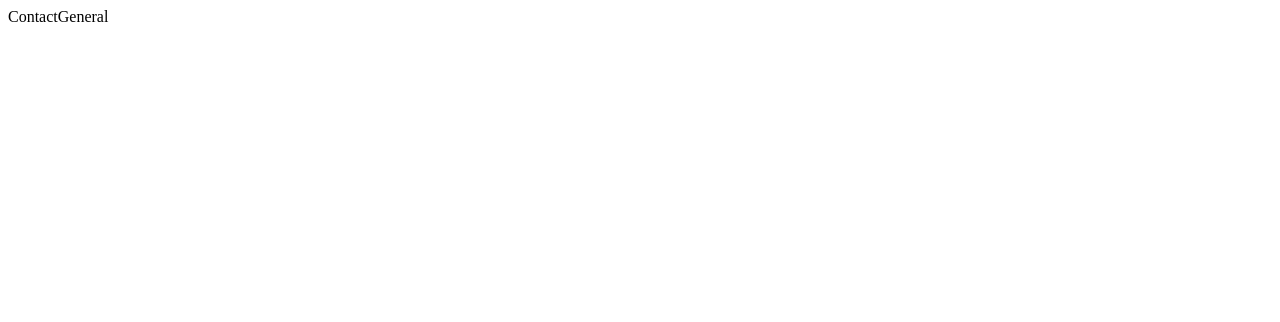
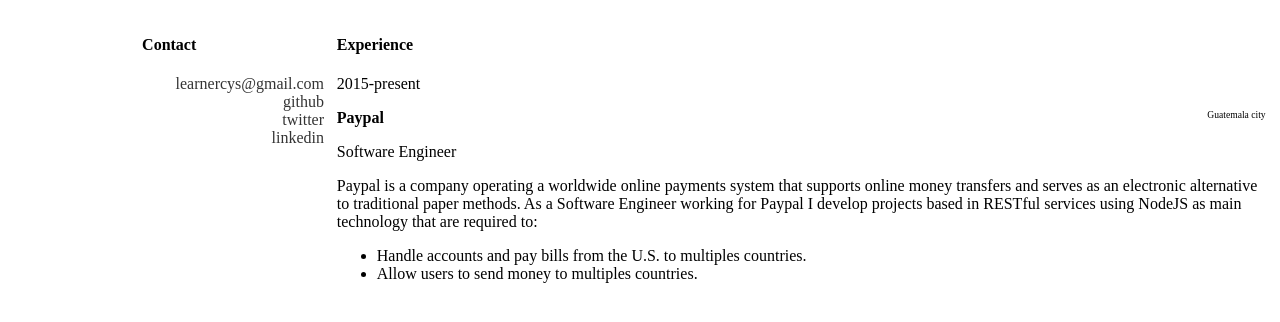
Before and after one commit to learnercys/learnercys.github.io, a Gatsby site: page / in a window 1280 px wide. Built offline with nearby package versions, Linux system fonts and the light colour scheme; Gatsby itself is replaced by a stand-in of ours.

Commit message:
[develop] Contact, About and configs * Add contact information(need to add styles) * Add experience initial information(need more details) * Add .editorconfig, always use 4 spaces indentation. * Fix indentation, to write less code by file, I decided to use 4 spaces indentation:     * the main idea behind this is that  I don't want to have to much code by line because       I would need to pay attention to more statements(per line). So in this way I'll       need to be careful about how I'm going to code because I'll have       less space.

```diff
--- /dev/null
+++ b/src/components/about.jsx
@@ -0,0 +1,33 @@
+import React, { Component } from 'react'
+import styles from './about.module.css'
+
+class General extends Component {
+    render() {
+        return (
+            <div>
+                <div>
+                    <h4>Experience</h4>
+                    <div className={styles.experience}>
+                        <div>2015-present</div>
+                        <div>
+                            <p><strong>Paypal</strong><span className={styles.city}>Guatemala city</span></p>
+                            <p>Software Engineer</p>
+                            <p>
+                                Paypal is a company operating a worldwide online payments system that supports
+                                online money transfers and serves as an electronic alternative to traditional
+                                paper methods. As a Software Engineer working for Paypal I develop projects based
+                                in RESTful services using NodeJS as main technology that are required to:
+                            </p>
+                            <ul>
+                                <li>Handle accounts and pay bills from the U.S. to multiples countries.</li>
+                                <li>Allow users to send money to multiples countries.</li>
+                            </ul>
+                        </div>
+                    </div>
+                </div>
+            </div>
+        );
+    }
+}
+
+export default General;
--- /dev/null
+++ b/src/components/about.module.css
@@ -0,0 +1,18 @@
+.experience {
+    display: flex;
+    flex-flow: row wrap;
+}
+
+/* inside experience should be only two childs */
+.experience > div:first-child {
+    flex: 1 auto;
+}
+
+.experience > div:last-child {
+    flex-grow: 3;
+}
+
+.city {
+    float: right;
+    font-size: 0.6rem;
+}
--- /dev/null
+++ b/src/components/contact.jsx
@@ -0,0 +1,20 @@
+import React, { Component } from 'react';
+import styles from './contact.module.css'
+
+class Contact extends Component {
+    render() {
+        return (
+            <div className={styles.container}>
+                <h4>Contact</h4>
+                <ul>
+                    <li><a href="mailto:learnercys@gmail.com">learnercys@gmail.com</a></li>
+                    <li><a href="https://github.com/learnercys">github</a></li>
+                    <li><a href="https://twitter.com/learnercys">twitter</a></li>
+                    <li><a href="https://www.linkedin.com/in/carlos-hernandez-1571b187/">linkedin</a></li>
+                </ul>
+            </div>
+        );
+    }
+}
+
+export default Contact;
--- /dev/null
+++ b/src/components/contact.module.css
@@ -0,0 +1,32 @@
+.container {
+    text-align: center;
+}
+
+.container a {
+    color: hsla(0, 0%, 0%, .8);
+    text-decoration: none;
+}
+
+.container p {
+    margin-bottom: 0.45rem;
+}
+
+.container ul {
+    list-style: none;
+    display: flex;
+    flex-flow: row wrap;
+}
+
+.container li {
+    flex: 1 auto;
+}
+
+@media (min-width: 768px) {
+    .container ul {
+        text-align: right;
+    }
+
+    .container li {
+        flex: 1 100%;
+    }
+}
--- a/src/layouts/index.js
+++ b/src/layouts/index.js
@@ -30,9 +30,7 @@
             ]}
         />
         <Header />
-    <div className={styles.container}>
-      {children()}
-    </div>
+        <div className={styles.container}>{children()}</div>
     </div>
 )
 
--- a/src/pages/index.js
+++ b/src/pages/index.js
@@ -1,11 +1,13 @@
 import React from 'react'
 import styles from './index.module.css'
+import Contact from '../components/contact'
+import About from '../components/about'
 
 const IndexPage = () => (
-  <div className={styles.container}>
-    <div className={styles.item}>Contact</div>
-    <div className={styles.item}>General</div>
-  </div>
+    <div className={styles.container}>
+        <Contact/>
+        <About/>
+    </div>
 )
 
 export default IndexPage
--- a/src/pages/index.module.css
+++ b/src/pages/index.module.css
@@ -1,7 +1,19 @@
 .container {
     display: flex;
+    flex-flow: row wrap;
 }
 
-.item {
-    background-color: white
+.container > div {
+    flex: 1 100%;
+    padding: 0.4rem;
 }
+
+@media (min-width: 768px) {
+    .container > div {
+        flex: 1;
+    }
+
+    .container > div:last-child {
+        flex: 3 0px;
+    }
+}
```
Also changed, not shown: src/pages/404.js (+4 -4 lines), 1 other file. Lines whose indentation alone changed are shown as unchanged.
